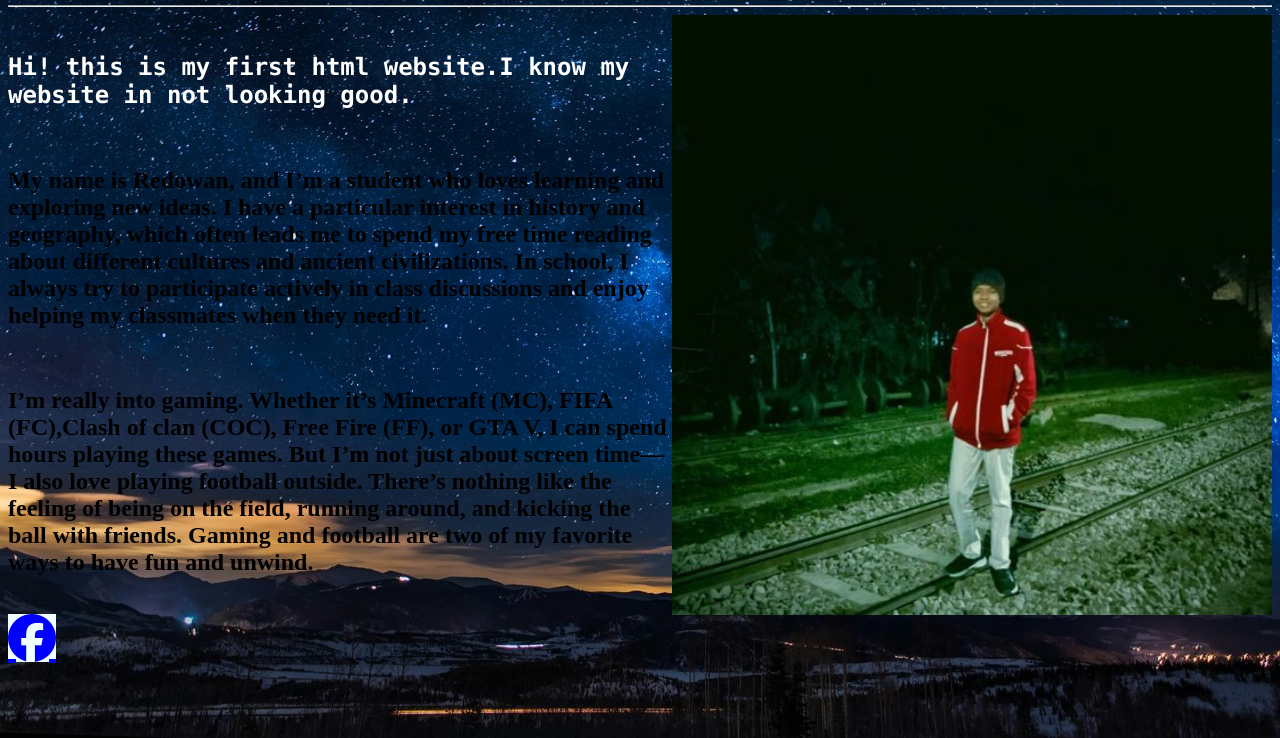
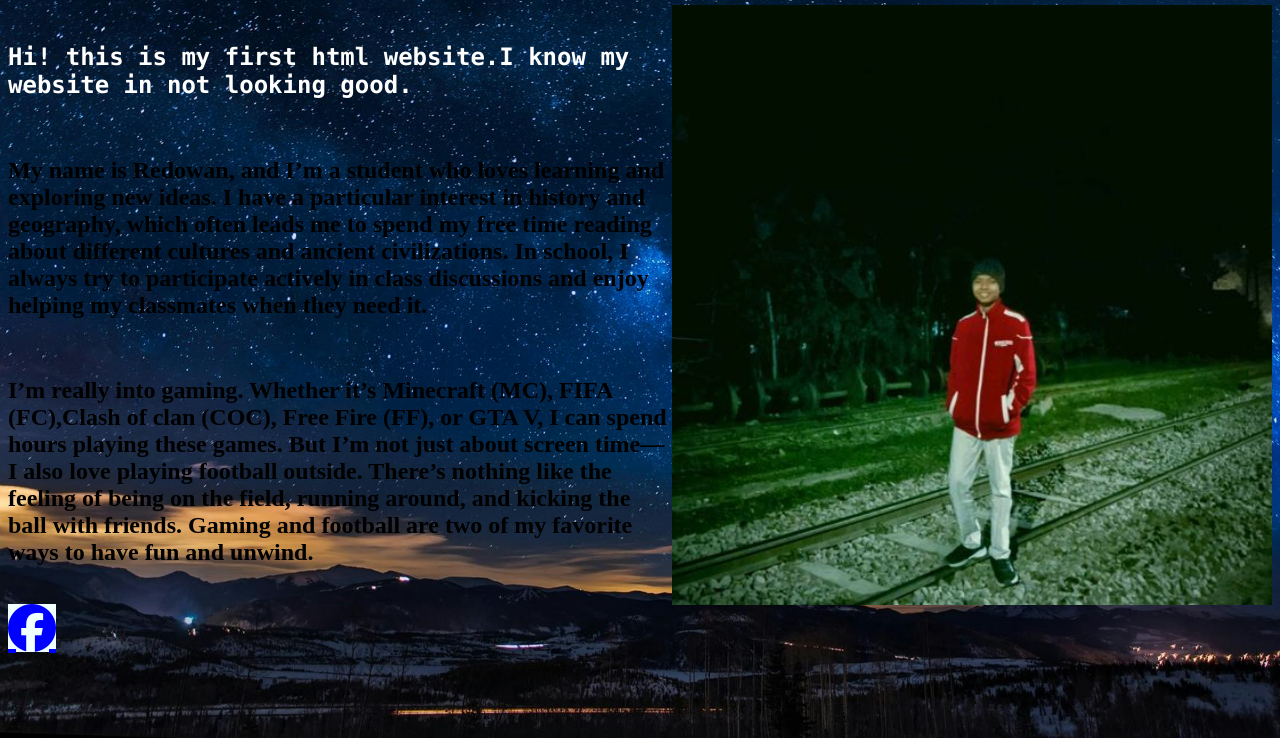
Before and after one commit to redowanislam71/redoinfo, a plain HTML site: page index.html in a window 1280 px wide. Shown: the part 62-800 px from the top of the page. Drawn offline with Linux system fonts and the light colour scheme; a web font is replaced by a local one.

Commit message:
Update index.html

```diff
--- a/index.html
+++ b/index.html
@@ -12,7 +12,7 @@
 <body>
 
 <h1>my name is redo</h1>
-<hr><img src="redu pic.jpg" height="600">
+<img src="redu pic.jpg" height="600">
 
 
 <br>
```
